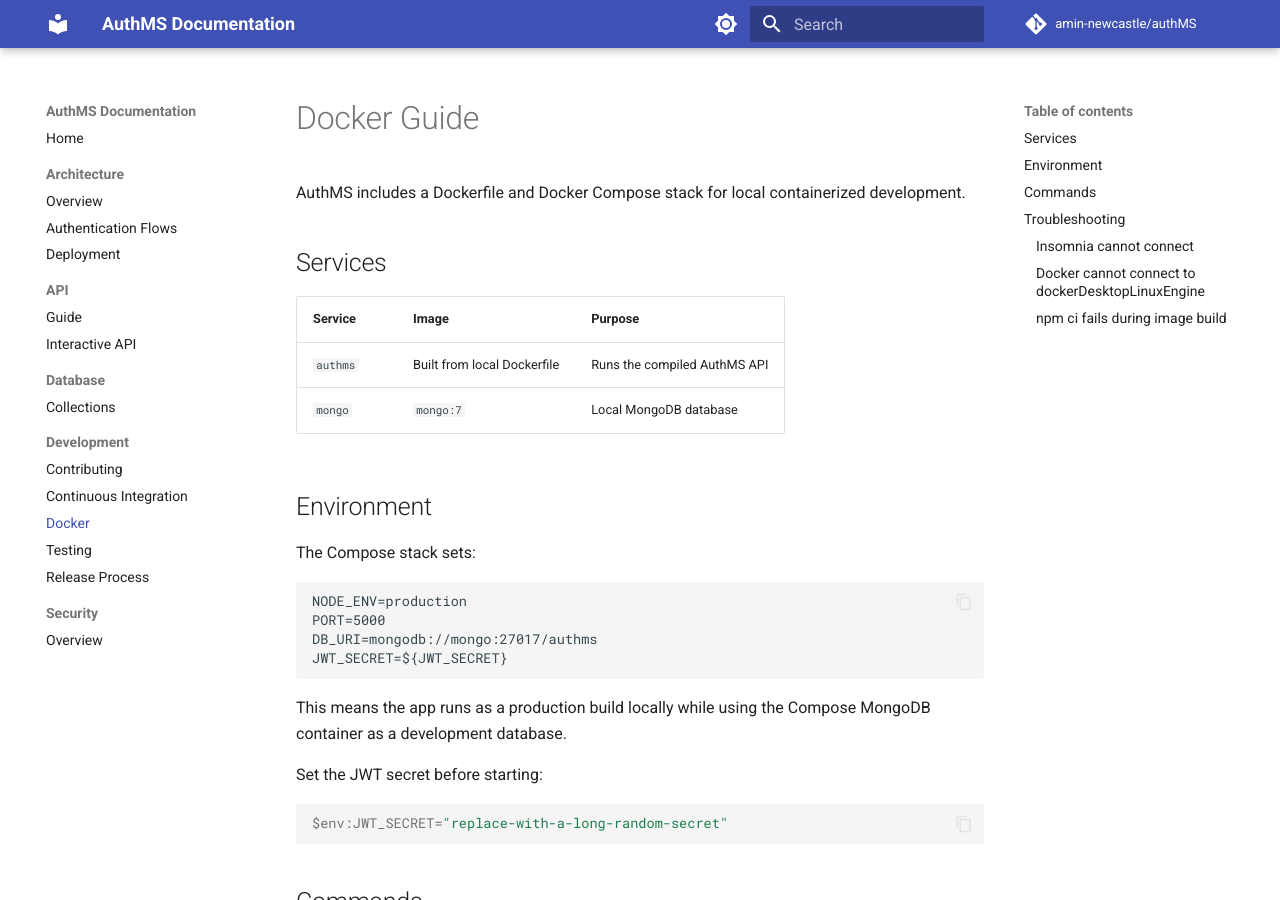
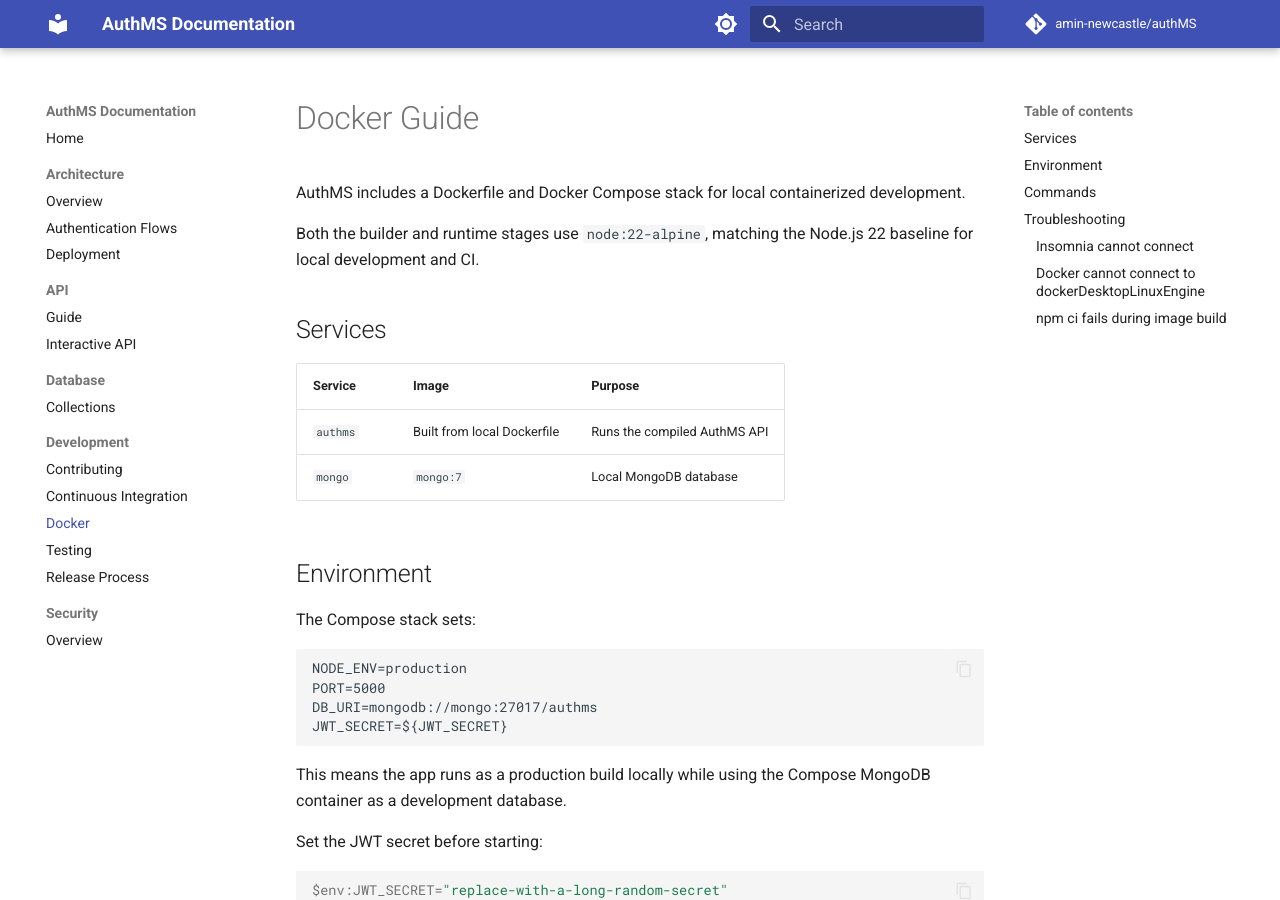
Before and after one commit to amin-newcastle/authMS, an MkDocs documentation site: the page built from docs/development/docker.md, in a window 1280 px wide and 900 px high. Built offline with MkDocs 1.6.1 and Material for MkDocs 9.7.7, drawn with Linux system fonts in a browser that asks for light colours; comment, search, counter and statistics services are not loaded.

Commit message:
chore(issue-0000): align node 22 (#26)

```diff
--- a/babel.config.cjs
+++ b/babel.config.cjs
@@ -1,9 +1,6 @@
 module.exports = {
   presets: [
-    [
-      '@babel/preset-env',
-      { targets: { node: 'current' }, modules: 'commonjs' },
-    ],
+    ['@babel/preset-env', { targets: { node: '22' }, modules: 'commonjs' }],
     ['@babel/preset-typescript', { allowDeclareFields: true }],
   ],
   plugins: [
--- a/docs/development/docker.md
+++ b/docs/development/docker.md
@@ -1,6 +1,8 @@
 # Docker Guide
 
 AuthMS includes a Dockerfile and Docker Compose stack for local containerized development.
+
+Both the builder and runtime stages use `node:22-alpine`, matching the Node.js 22 baseline for local development and CI.
 
 ## Services
 
--- a/package.json
+++ b/package.json
@@ -3,6 +3,9 @@
   "version": "1.1.0",
   "main": "server.js",
   "type": "module",
+  "engines": {
+    "node": "22.x"
+  },
   "keywords": [],
   "author": "Muhammad Karim",
   "license": "MIT",
@@ -44,7 +47,7 @@
     "@types/jsonwebtoken": "^9.0.10",
     "@types/mongoose": "^5.11.96",
     "@types/morgan": "^1.9.10",
-    "@types/node": "^24.7.0",
+    "@types/node": "^22.20.5",
     "@typescript-eslint/eslint-plugin": "^8.46.0",
     "@typescript-eslint/parser": "^8.46.0",
     "babel-jest": "^29.7.0",
```
Also changed, not shown: CONTRIBUTING.md (+6 -3 lines), README.md (+11 -2 lines), docs/architecture/deployment.md (+5 -5 lines), docs/development/ci.md (+1 -1 lines), renovate.json (+7 -1 lines), 5 other files.
